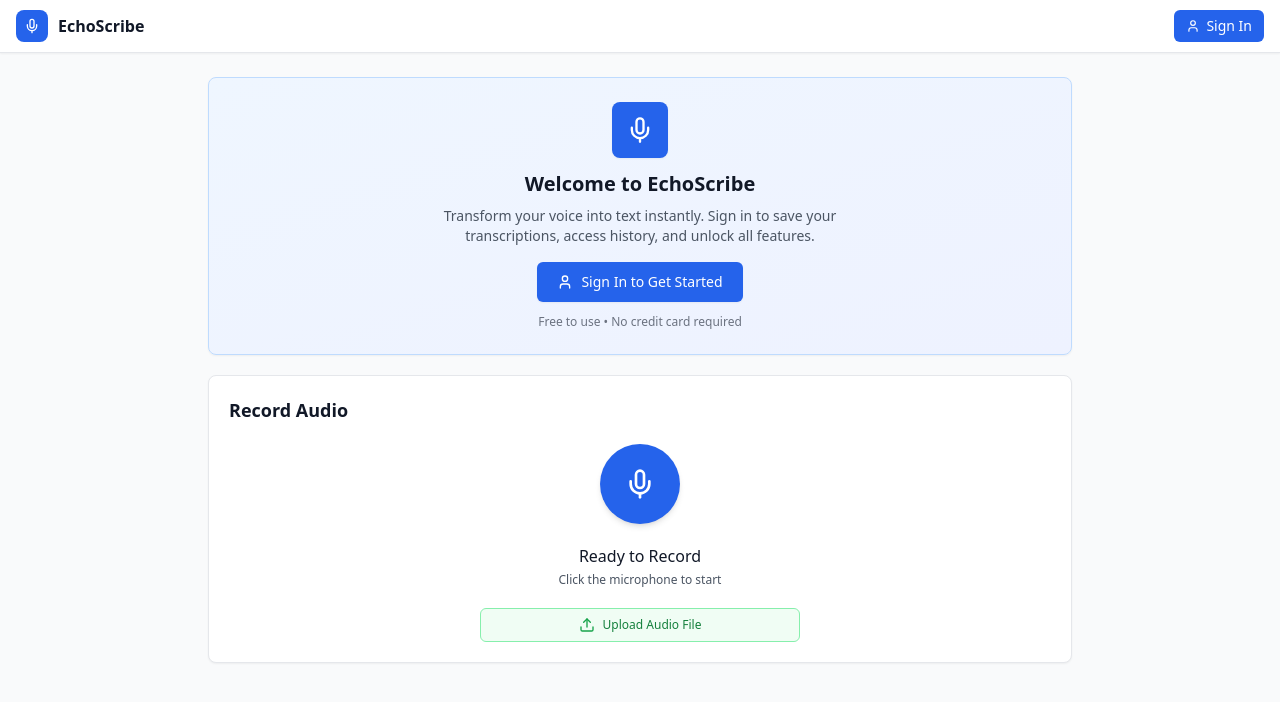
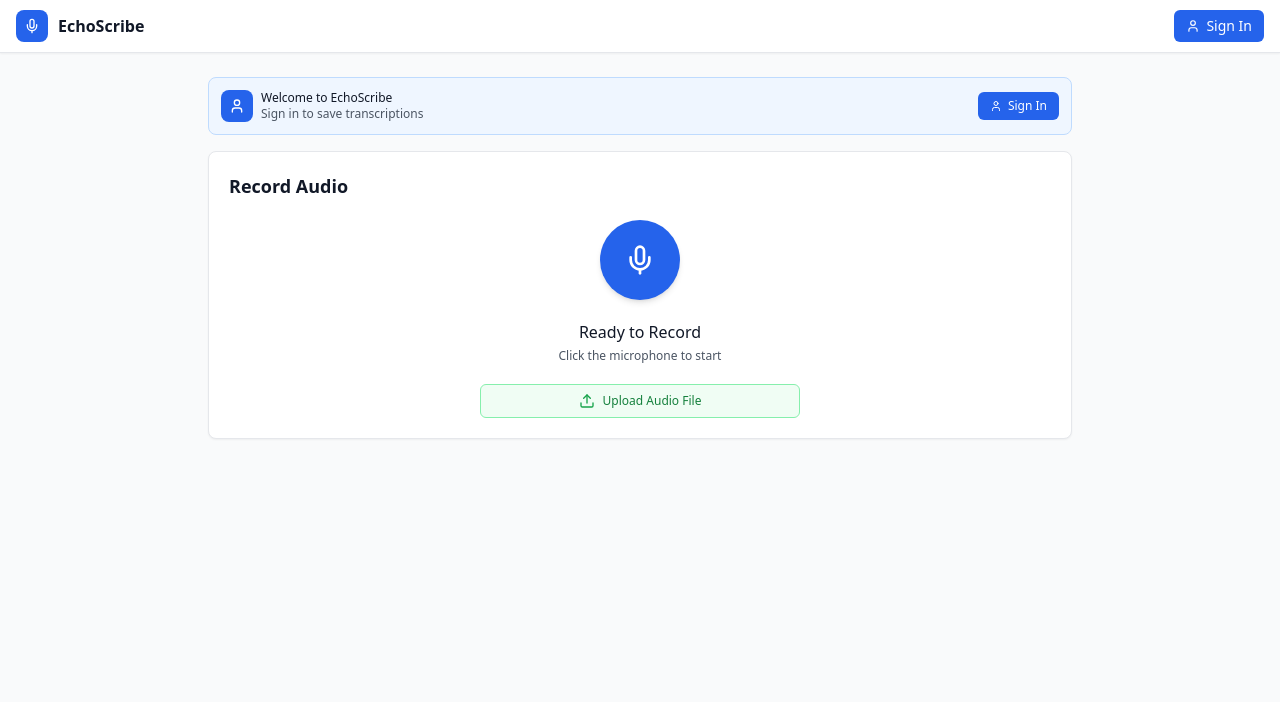
Before and after one commit to dineshchandra24/stt-frontend, a React (Vite) app: page /#home in a window 1280 px wide. Shown: the top 702 px of the page. Built offline with nearby package versions, Linux system fonts and the light colour scheme.

Commit message:
Update App.jsx

```diff
--- a/src/App.jsx
+++ b/src/App.jsx
@@ -700,24 +700,23 @@
       {currentView === 'home' && (
         <div className="max-w-4xl mx-auto px-4 py-6">
           {!isAuthenticated && (
-            <div className="bg-gradient-to-br from-blue-50 to-indigo-50 rounded-lg shadow-sm border border-blue-200 p-6 mb-5">
-              <div className="text-center">
-                <div className="inline-flex items-center justify-center w-14 h-14 bg-blue-600 rounded-lg mb-3 shadow-sm">
-                  <Mic className="w-7 h-7 text-white" />
+            <div className="bg-blue-50 rounded-lg border border-blue-200 p-3 mb-4">
+              <div className="flex items-center justify-between gap-3">
+                <div className="flex items-center gap-2">
+                  <div className="w-8 h-8 bg-blue-600 rounded-lg flex items-center justify-center flex-shrink-0">
+                    <User className="w-4 h-4 text-white" />
+                  </div>
+                  <div>
+                    <p className="text-xs font-medium text-gray-900">Welcome to EchoScribe</p>
+                    <p className="text-xs text-gray-600">Sign in to save transcriptions</p>
+                  </div>
                 </div>
-                <h2 className="text-xl font-bold text-gray-900 mb-2">Welcome to EchoScribe</h2>
-                <p className="text-sm text-gray-600 mb-4 max-w-md mx-auto">
-                  Transform your voice into text instantly. Sign in to save your transcriptions, access history, and unlock all features.
-                </p>
                 <button
                   onClick={() => setShowAuthModal(true)}
-                  className="inline-flex items-center gap-2 px-5 py-2.5 bg-blue-600 text-white rounded-md hover:bg-blue-700 transition-colors text-sm font-medium shadow-sm"
+                  className="flex items-center gap-1.5 px-3 py-1.5 bg-blue-600 text-white rounded-md hover:bg-blue-700 transition-colors text-xs font-medium flex-shrink-0"
                 >
-                  <User size={16} /> Sign In to Get Started
+                  <User size={12} /> Sign In
                 </button>
-                <p className="text-xs text-gray-500 mt-3">
-                  Free to use • No credit card required
-                </p>
               </div>
             </div>
           )}
```
